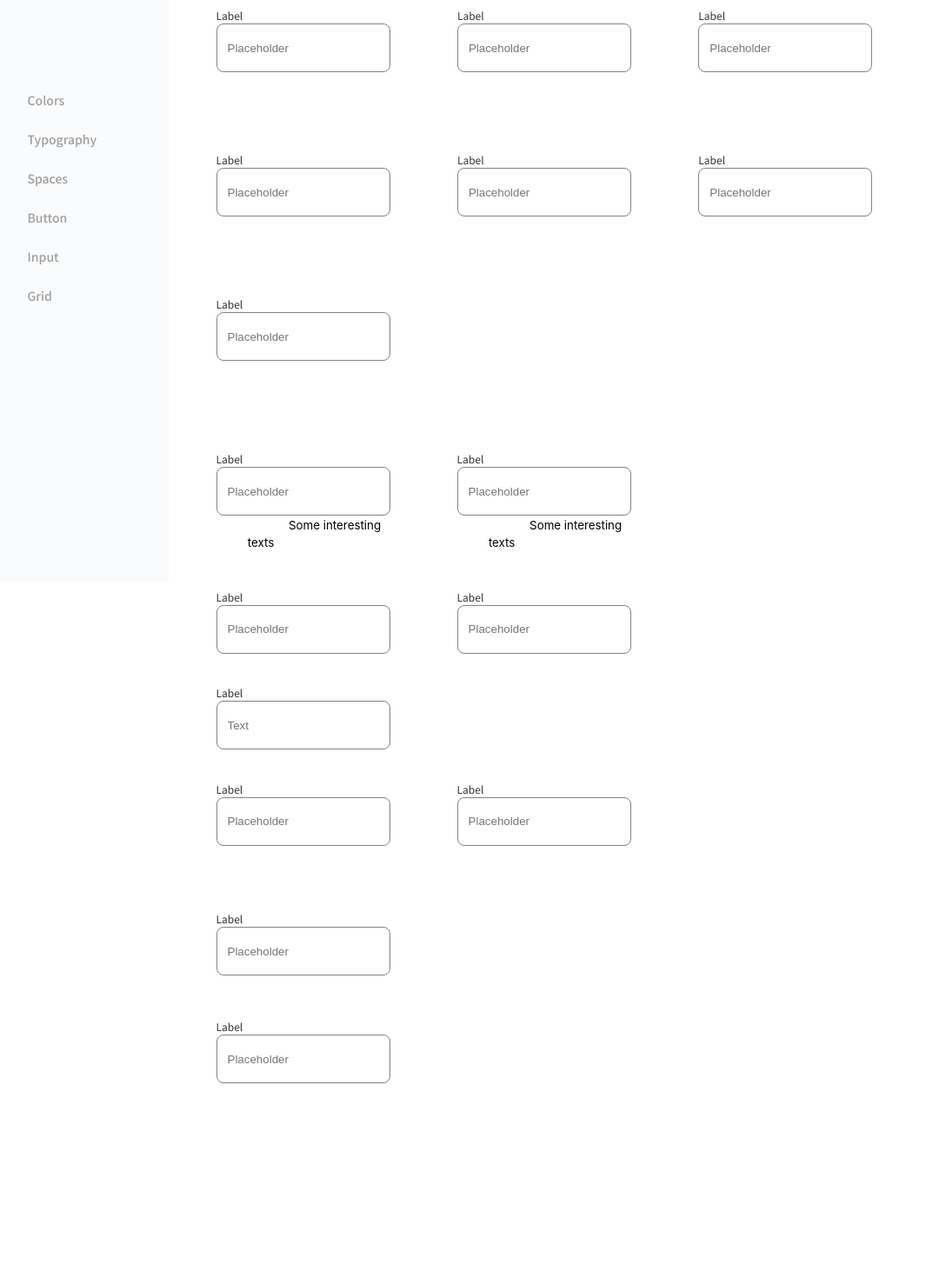
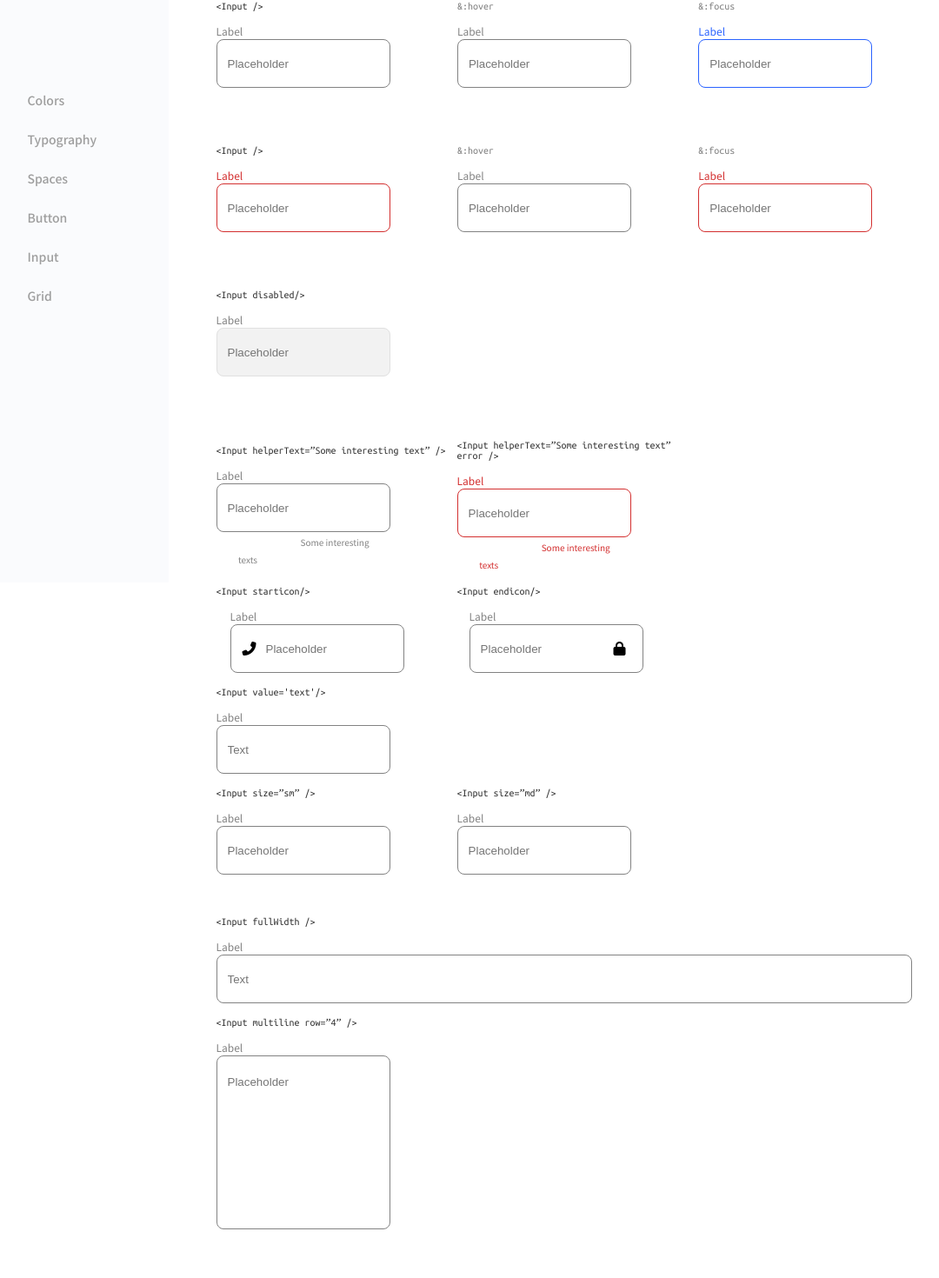
Before and after one commit to shinra613/devchallenges-button-component, a React (Create React App) app in the folder my-app/: page / in a window 1280 px wide. Shown: the part 130-1600 px from the top of the page at 87% size, without its empty margins (56-1136 px from the left). Before the commit the page ends 1431 px from the top, so only its background shows below. Built offline with nearby package versions, Linux system fonts and the light colour scheme.

Commit message:
style update

```diff
--- a/my-app/package.json
+++ b/my-app/package.json
@@ -45,6 +45,7 @@
     "@storybook/addon-links": "^6.1.21",
     "@storybook/node-logger": "^6.1.21",
     "@storybook/preset-create-react-app": "^3.1.6",
-    "@storybook/react": "^6.1.21"
+    "@storybook/react": "^6.1.21",
+    "svg-url-loader": "^7.1.1"
   }
 }
--- a/my-app/public/index.html
+++ b/my-app/public/index.html
@@ -26,7 +26,7 @@
       work correctly both with client-side routing and a non-root public URL.
       Learn how to configure a non-root public URL by running `npm run build`.
     -->
-    <title>Button Component</title>
+    <title>Component Library</title>
   </head>
   <body>
     <noscript>You need to enable JavaScript to run this app.</noscript>
--- a/my-app/src/components/button/Button.css
+++ b/my-app/src/components/button/Button.css
@@ -133,7 +133,7 @@ color: #9E9E9E;
    height: 36px;
 }
 
-.large{
+.larger{
     width: 93px;
     height: 42px;
 
@@ -212,7 +212,7 @@ button{
     width: 85px;
 }
 
-.grey{
+.greyr{
     color: #828282;
     font-family: Ubuntu Mono;
 font-style: normal;
--- a/my-app/src/components/button/Button.js
+++ b/my-app/src/components/button/Button.js
@@ -31,19 +31,19 @@ function Button (){
                 <td>
                     <ParaComp para="<Button />"  />
                     <ButtonComp name="Default" class="button" /></td>
-                <td> <ParaComp class="grey" para="&:hover, &:focus" />
+                <td> <ParaComp class="greyr" para="&:hover, &:focus" />
                     <ButtonComp name="Default" class="button hoverOne" /></td>
             </tr>
             <tr>
                 <td> <ParaComp para="<Button variant=”outline” />" />
                     <ButtonComp name="Default" class="outline" /></td>
-                <td>  <ParaComp class="grey" para="&:hover, &:focus" />
+                <td>  <ParaComp class="greyr" para="&:hover, &:focus" />
                     <ButtonComp name="Default" class="outline hovertwo" /></td>
             </tr>
             <tr>
                 <td> <ParaComp para="<Button variant=”text” />" />
                     <ButtonComp name="Default" class="text" /></td>
-                <td>  <ParaComp class="grey" para="&:hover, &:focus" />
+                <td>  <ParaComp class="greyr" para="&:hover, &:focus" />
                     <ButtonComp name="Default" class="text hoverthree" /></td>
             </tr>
             <tr>
@@ -73,7 +73,7 @@ function Button (){
                 <td> <ParaComp para="<Button size=”md” />" />
                     <ButtonComp name="Default" class="btn medium" /></td>
                 <td> <ParaComp para="<Button size=”lg” />" />
-                    <ButtonComp name="Default" class="btn large" /></td>
+                    <ButtonComp name="Default" class="btn larger" /></td>
 
 
             </tr>
@@ -89,7 +89,7 @@ function Button (){
 
             </tr>
             <tr>
-                <td> <ParaComp class="grey" para="&:hover, &:focus" />
+                <td> <ParaComp class="greyr" para="&:hover, &:focus" />
                     <ButtonComp name="Default" class="button hoverOne" /></td>
                 <td>
                     <ButtonComp name="Default" class="disabledshadow " />
--- a/my-app/src/components/input/input.css
+++ b/my-app/src/components/input/input.css
@@ -20,6 +20,66 @@ input {
     box-sizing: border-box;
     border-radius: 8px;
     padding-left: 12px;
+}
+
+.large{
+    width: 800px;
+    height: 56px;
+    border: 1px solid #828282;
+    box-sizing: border-box;
+    border-radius: 8px;
+    padding-left: 12px;
+}
+
+.multi{
+    width: 200px;
+    height: 200px;
+    border: 1px solid #828282;
+    box-sizing: border-box;
+    border-radius: 8px;
+    padding-left: 12px;
+    padding-bottom: 140px;
+}
+
+
+.less{
+    background: #F2F2F2;
+    border: 1px solid #E0E0E0;
+    box-sizing: border-box;
+    border-radius: 8px;
+}
+
+.more{
+    width: 200px;
+    height: 56px;
+    border: 1px solid #828282;
+    box-sizing: border-box;
+    border-radius: 8px;
+    padding-left: 40px;
+}
+
+.fas{
+    position: relative;
+    top:40px;
+    left:30px;
+}
+
+.fis{
+    left:180px;
+}
+
+.munjo{
+    display: flex;
+}
+
+.paragra{
+    font-family: Ubuntu Mono;
+font-style: normal;
+font-weight: normal;
+font-size: 12px;
+line-height: 12px;
+color: #333333;
+text-align: left;
 }
 
 
@@ -46,10 +106,80 @@ input {
     margin: auto;
 }
 
+.grey{
+    border: 1px solid  #828282;
+}
+.grey-label{
+    color:#828282 ;
+}
+
+.black{
+    border: 1px solid #333333;
+}
+.black-label{
+    color:#333333;
+}
+
+.red{
+    border: 1px solid #D32F2F;
+
+}
+
+.red-label{
+    color:#D32F2F ;
+}
+
+.blue{
+    border: 1px solid #2962FF;
+}
+
+.blue-label{
+    color:#2962FF;
+}
+
 tr{
     margin: 300px 0;
 }
 
 small{
-    margin-right: 170px;
+    margin-right: 200px;
+    font-family: Noto Sans JP;
+    font-style: normal;
+    font-weight: normal;
+    font-size: 10px;
+    line-height: 14px;
+    color: #828282;
+
+
 }
+
+footer{
+    text-align: left;
+    width: 90%;
+    margin: auto;
+    margin-top: 50px;
+}
+
+footer>h1{
+    font-family: Montserrat;
+font-style: normal;
+font-weight: 500;
+font-size: 14px;
+line-height: 17px;
+
+color: #A9A9A9;
+}
+footer>h1> span{
+    font-weight: bold;
+    color: #A9A9A9;
+}
+
+.greyr{
+    color: #828282;
+    font-family: Ubuntu Mono;
+font-style: normal;
+font-weight: normal;
+font-size: 12px;
+line-height: 12px;
+text-align: left;
+}
--- a/my-app/src/components/input/input.js
+++ b/my-app/src/components/input/input.js
@@ -2,13 +2,27 @@ import React from 'react';
 import './input.css';
 
 
+
 const InputComp = (props) => {
-    return (<div className="inpcon"><label>{props.label}</label><input type="text" placeholder={props.placeholder} ></input></div>)
+    return (<div className="inpcon"><label className={props.labelname}>{props.label}</label><input className={props.border} type="text" placeholder={props.placeholder} ></input></div>)
 }
+
+
 
 InputComp.defaultProps = {
     placeholder: 'Placeholder',
-    label:'Label'
+    label: 'Label',
+    border: 'grey',
+    labelname: 'grey-label'
+};
+
+
+
+function ParaComp(props) {
+    return <p className={props.class}>{props.para}</p>
+}
+ParaComp.defaultProps = {
+    class: 'paragra'
   };
 
 const  Input=() => {
@@ -16,65 +30,71 @@ const  Input=() => {
     return (<div className="container">
         <table className="tableone">
             <tr>
-                <td><InputComp /></td>
-                <td><InputComp /></td>
-                <td><InputComp /></td>
+                <td> <ParaComp para="<Input />"  /><InputComp /></td>
+                <td><ParaComp class="greyr" para="&:hover"  /><InputComp /></td>
+                <td><ParaComp class="greyr" para="&:focus"   /><InputComp labelname="blue-label" border="blue"/></td>
 
             </tr>
 
             <tr>
-            <td><InputComp /></td>
-            <td><InputComp /></td>
-            <td><InputComp /></td>
+            <td><ParaComp para="<Input />"  /><InputComp labelname="red-label" border="red" /></td>
+            <td><ParaComp class="greyr" para="&:hover"  /><InputComp /></td>
+            <td><ParaComp class="greyr"para="&:focus"  /><InputComp labelname="red-label" border="red" /></td>
 
             </tr>
 
             <tr>
-            <td><InputComp /></td>
+            <td><ParaComp para="<Input disabled/>"/> <InputComp border="less"/></td>
 
             </tr>
         </table>
         <table className="tabletwo">
             <tr>
-                <td><InputComp />
+                <td><ParaComp para="<Input helperText=”Some interesting text” />"  /><InputComp />
                     <small>Some interesting texts</small>
                 </td>
-                <td><InputComp />
-                <small>Some interesting texts</small>
+                <td><ParaComp para="<Input helperText=”Some interesting text” error />"  /><InputComp labelname="red-label" border="red"/>
+                    <small className="red-label">Some interesting texts</small>
+
                 </td>
 
 
             </tr>
 
             <tr>
-            <td><InputComp /></td>
-            <td><InputComp /></td>
+            <td><ParaComp para="<Input starticon/>"  /><div class="munjo"><i class="fas fa-phone-alt"></i><InputComp  border="more"  /></div></td>
+            <td><ParaComp para="<Input endicon/>"  /><div class="munjo"><i class="fas fa-lock fis"></i><InputComp  /></div></td>
 
             </tr>
 
             <tr>
-            <td><InputComp placeholder="Text" /></td>
+            <td><ParaComp para="<Input value='text'/>"  /><InputComp placeholder="Text" /></td>
 
             </tr>
             <tr>
-            <td><InputComp /></td>
-            <td><InputComp /></td>
+            <td><ParaComp para="<Input size=”sm” />"  /><InputComp /></td>
+            <td><ParaComp para="<Input size=”md” />"  /><InputComp /></td>
 
             </tr>
         </table>
         <table className="tablethree">
             <tr>
-                <td><InputComp /></td>
+                <td><ParaComp para="<Input fullWidth />"  /><InputComp placeholder="Text" border="large"/></td>
 
             </tr>
 
             <tr>
-            <td><InputComp /></td>
+            <td><ParaComp para="<Input multiline row=”4” />"  /><InputComp border="multi" /></td>
 
             </tr>
 
 
         </table>
+        <footer>
+
+            <br></br>
+      <h1>created by <span>Akhil Venkatesh</span> - devChallenges.io</h1>
+      </footer>
     </div>)
 
 
--- /dev/null
+++ b/my-app/webpack.config.js
@@ -0,0 +1,26 @@
+const webpack = require('webpack');
+
+module.exports = {
+    entry: './src/index.js',
+    module: {
+        rules: [
+            {
+                test: /\.(js|jsx)$/,
+                exclude: /node_modules/,
+                use: ['babel-loader'],
+            },
+            {
+                test: /\.svg$/,
+                use: [
+                    {
+                        loader: 'svg-url-loader',
+                        options: {
+                            limit: 10000,
+                        },
+                    },
+                ],
+            },
+        ],
+    },
+    ...
+};
```
Also changed, not shown: my-app/src/components/button/call-24px.svg (added), 1 other file (tests, documents, lock files or other folders).
